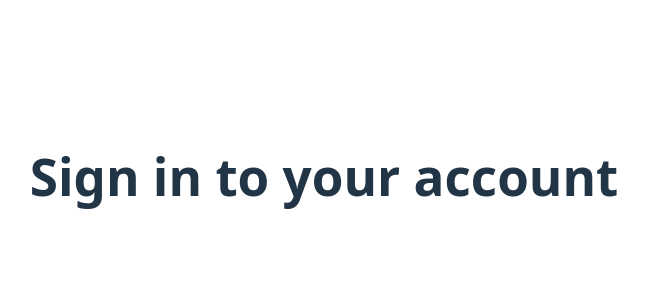
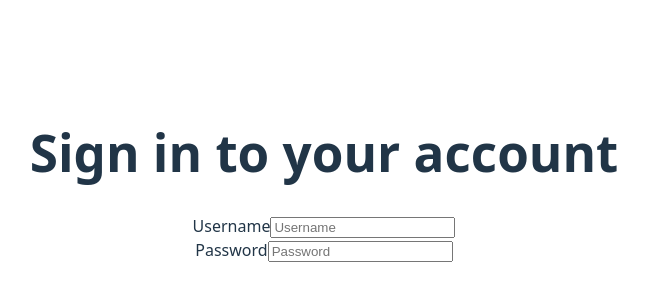
Before and after one commit to Juan-Ceballos/Reverb-Clone-FSW, a React (Vite) app in the folder frontend/: page / in a window 1280 px wide. Shown: the part 224-524 px from the top of the page, without its empty margins (316-964 px from the left). Built offline with nearby package versions, Linux system fonts and the light colour scheme.

Commit message:
login ui react components

```diff
--- a/frontend/src/LoginForm.jsx
+++ b/frontend/src/LoginForm.jsx
@@ -56,9 +56,44 @@ const LoginForm = () => {
         }
     }
 
+    // UI
     return (
         <div>
             <h1>Sign in to your account</h1>
+            <div>
+                <label htmlFor="username" className='sr-only'>
+                    Username
+                </label>
+                <input
+                    id='username'
+                    name='username'
+                    type="text"
+                    required
+                    className='appearance-none'
+                    placeholder='Username'
+                    value={formData.username}
+                    onChange={handleChange}
+                    onKeyDown={(eventObject) => eventObject.key === 'Enter' && handleSubmit(eventObject)}
+                />
+            </div>
+
+            <div>
+                <label htmlFor="password" className='sr-only'>
+                    Password
+                </label>
+                <input
+                    id='password'
+                    name='password'
+                    type="text"
+                    required
+                    className='appearance-none'
+                    placeholder='Password'
+                    value={formData.password}
+                    onChange={handleChange}
+                    onKeyDown={(eventObject) => eventObject.key === 'Enter' && handleSubmit(eventObject)}
+                />
+            </div>
+
         </div>
     )
 }
```
